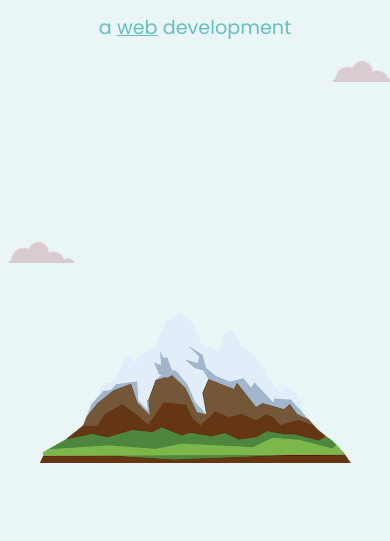
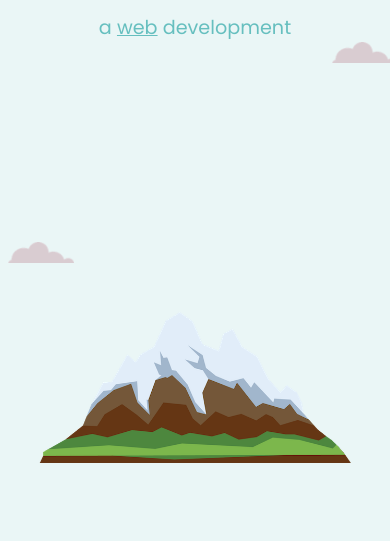
Before and after one commit to KarMint26/MySecondSite, a plain HTML site: page index.html in a window 390 px wide. Shown: the part 303-844 px from the top of the page. Drawn offline with Linux system fonts and the light colour scheme.

Commit message:
Update Style.css

```diff
--- a/CSS/Style.css
+++ b/CSS/Style.css
@@ -119,7 +119,7 @@ p {
     .top-container .image .Cloud-1 {
         width: 17%;
         right: 10%;
-        top: -90%;
+        top: -100%;
     }
     .top-container .image .Cloud-2 {
         width: 17%;
```
